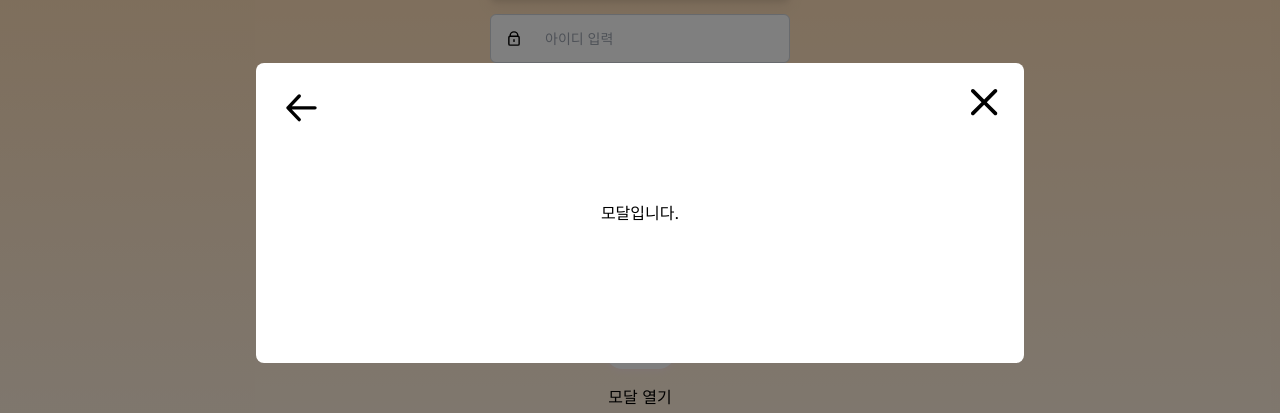
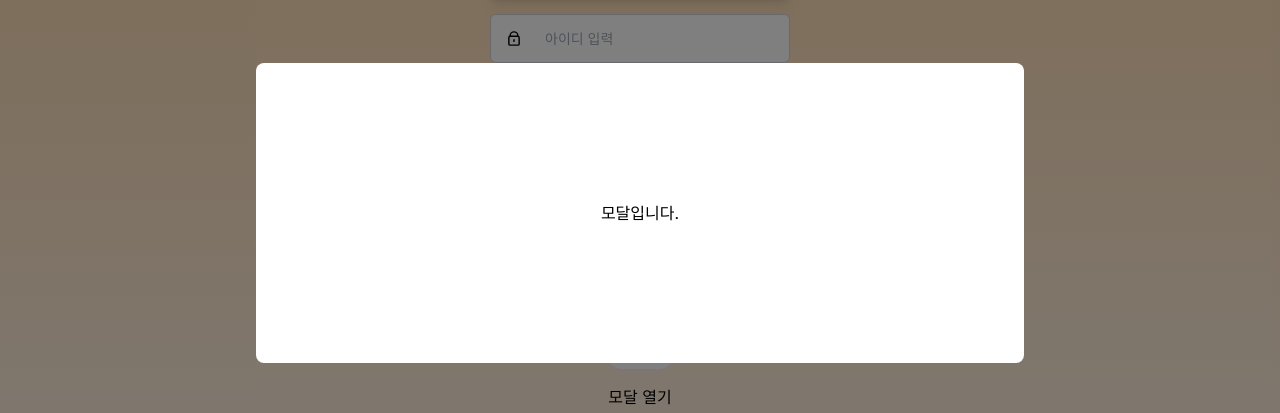
Before and after one commit to hyeokii/Dongbi_FE, a Next.js app: page / in a window 1280 px wide. Both pictures are taken after a click on the element "모달 열기". Shown: the part 187-600 px from the top of the page. Built offline with nearby package versions, Linux system fonts and the light colour scheme.

Commit message:
feat:취소버튼 on/off 추가

```diff
--- a/src/app/page.tsx
+++ b/src/app/page.tsx
@@ -19,7 +19,8 @@ export default function Home() {
       {toggle && (
         <CommonModal
           setToggle={setToggle}
-          goBack={true}
+          goBack={false}
+          close={false}
           content={<div>모달입니다.</div>}
         />
       )}
--- a/src/components/common/CommonModal.tsx
+++ b/src/components/common/CommonModal.tsx
@@ -5,6 +5,7 @@ interface CommonModalProps {
   setToggle: React.Dispatch<React.SetStateAction<boolean>>;
   goBack: boolean;
   content: ReactNode;
+  close: boolean;
 }
 
 const modalContainer =
@@ -18,7 +19,12 @@ const modalContent =
 
 const closeButton = 'absolute cursor-pointer w-26.26 h-26.26';
 
-const CommonModal = ({ setToggle, goBack, content }: CommonModalProps) => {
+const CommonModal = ({
+  setToggle,
+  goBack,
+  close,
+  content,
+}: CommonModalProps) => {
   return (
     <div className={modalContainer}>
       <div onClick={() => setToggle(false)} className={modalOverlay}>
@@ -29,11 +35,13 @@ const CommonModal = ({ setToggle, goBack, content }: CommonModalProps) => {
               className={`${closeButton} top-[26px] left-[26px]`}
             />
           )}
-          <img
-            onClick={() => setToggle(false)}
-            src={'/icon/icon_close_x.svg'}
-            className={`${closeButton} top-[26px] right-[26px]`}
-          />
+          {close && (
+            <img
+              onClick={() => setToggle(false)}
+              src={'/icon/icon_close_x.svg'}
+              className={`${closeButton} top-[26px] right-[26px]`}
+            />
+          )}
           {content}
         </div>
       </div>
```
